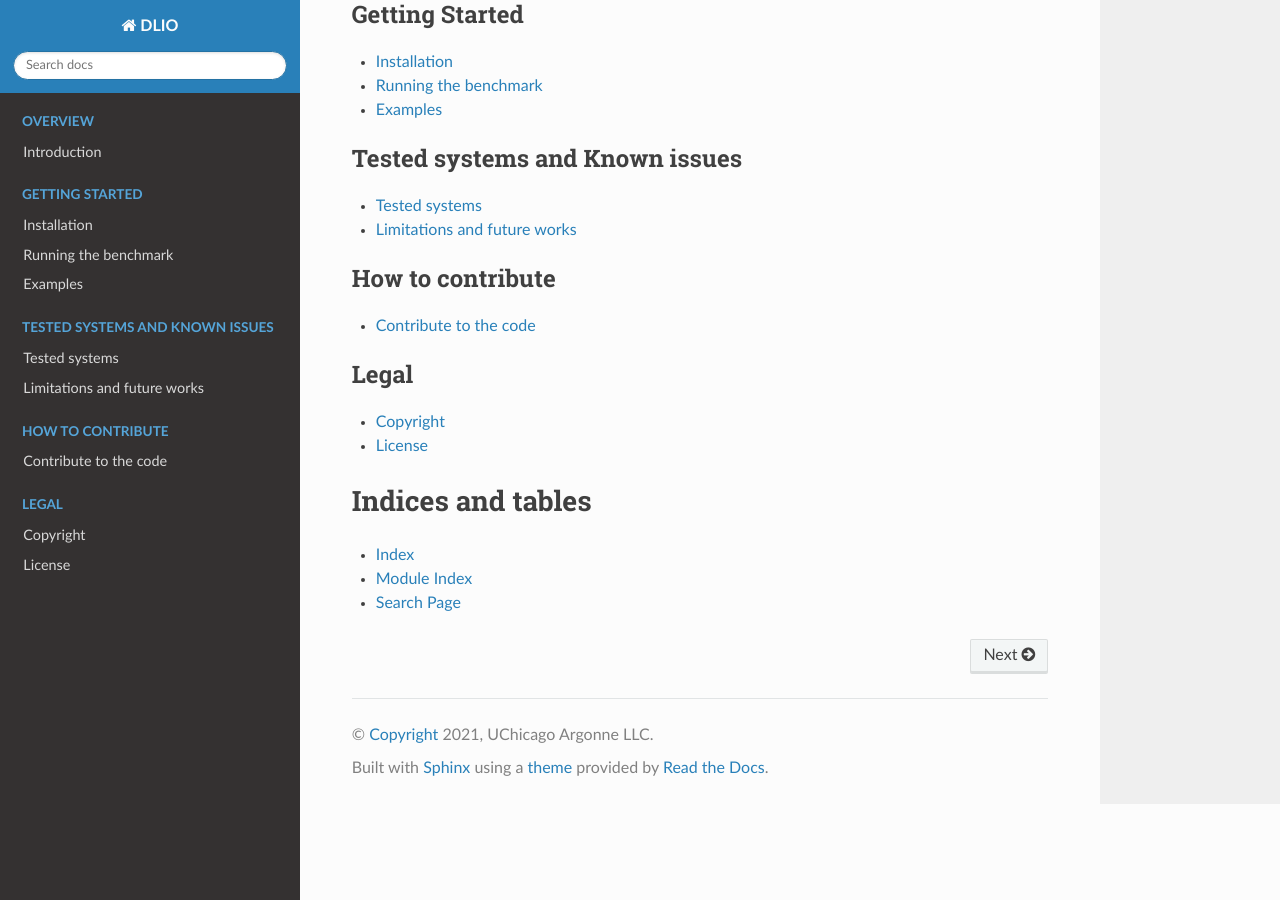
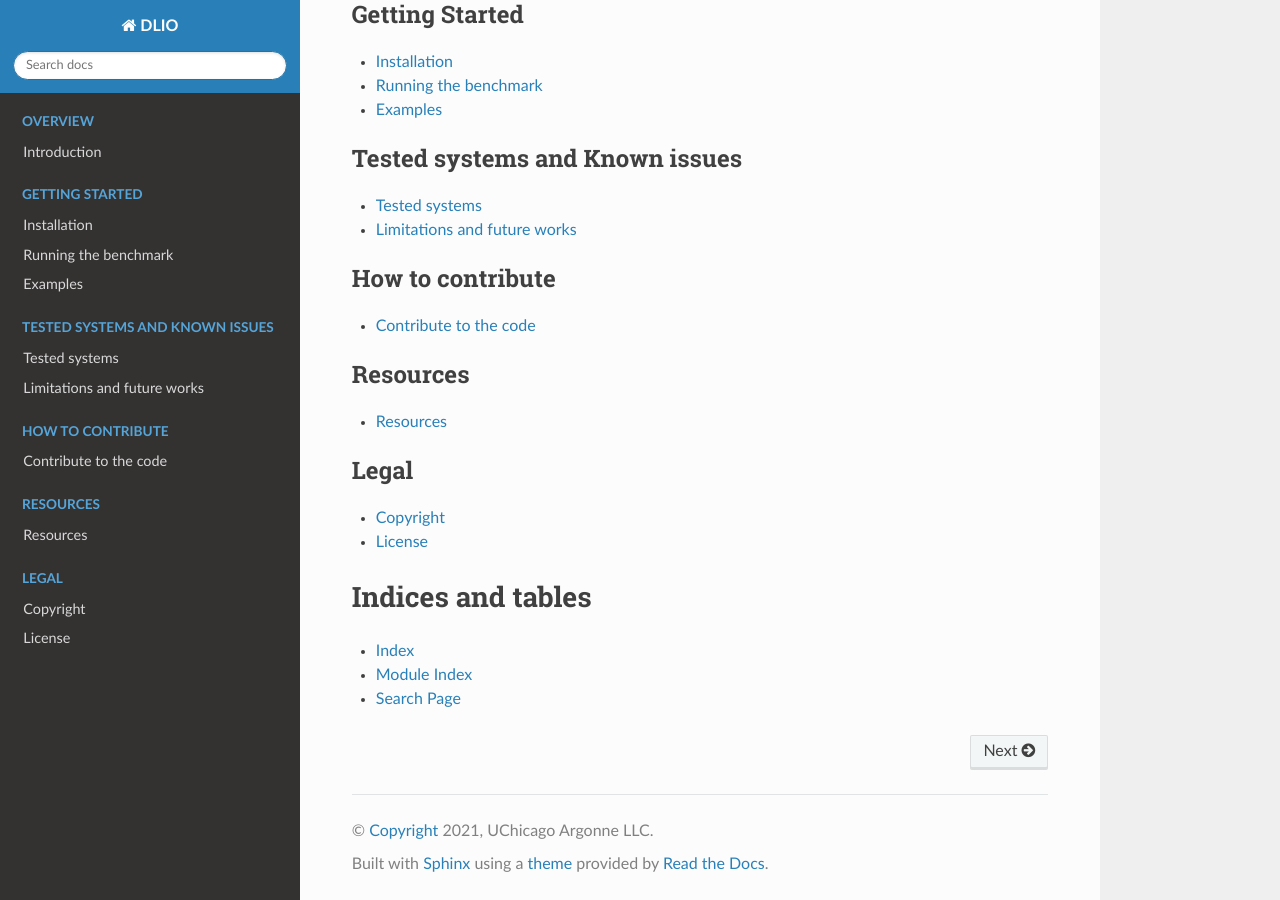
Before and after one commit to argonne-lcf/dlio_benchmark, a Sphinx documentation site: the page built from docs/source/index.rst, in a window 1280 px wide and 900 px high, scrolled down 626 px. Built offline with Sphinx 7.4.7 and the Read the Docs theme 2.0.0, drawn with Linux system fonts in a browser that asks for light colours.

```diff
--- a/docs/source/index.rst
+++ b/docs/source/index.rst
@@ -39,6 +39,12 @@ The main features of DLIO include:
 
 .. toctree::
    :maxdepth: 2
+   :caption: Resources
+
+   resources.rst
+
+.. toctree::
+   :maxdepth: 2
    :caption: Legal
 
    copyright
```
Also changed, not shown: .readthedocs.yaml (added).
